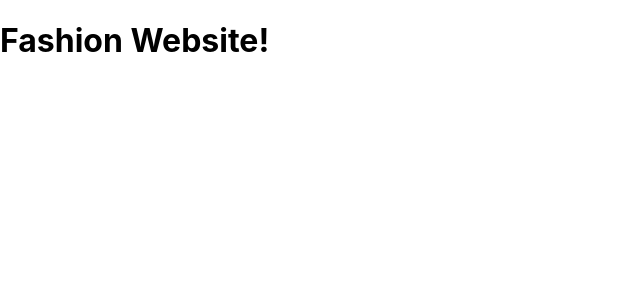
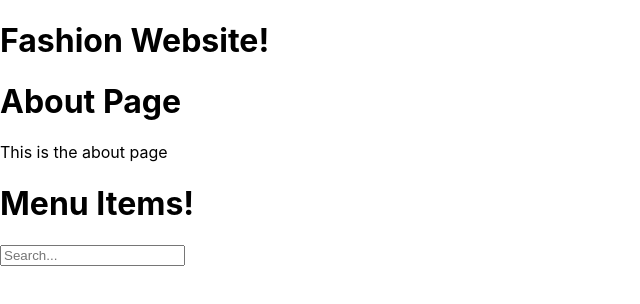
Before and after one commit to taisirhassan/ECOture, a React (Create React App) app in the folder my-app/: page / in a window 1280 px wide. Shown: the top 304 px of the page, without its empty margins (0-640 px from the left). Built offline with nearby package versions, Linux system fonts and the light colour scheme.

Commit message:
Initialized Skeleton of the Page

```diff
--- a/my-app/src/App.js
+++ b/my-app/src/App.js
@@ -1,10 +1,16 @@
 import "./App.css";
+import About from "./components/About /About";
 import Header from "./components/Header/Header";
+import Menu from "./components/Menu/Menu";
+import SearchBar from "./components/SearchBar/SearchBar";
 
 function App() {
   return (
     <div>
       <Header />
+      <About />
+      <Menu />
+      <SearchBar />
     </div>
   );
 }
--- /dev/null
+++ b/my-app/src/components/About /About.js
@@ -0,0 +1,9 @@
+function About() {
+  return (
+    <div>
+      <h1>About Page</h1>
+      <p>This is the about page</p>
+    </div>
+  );
+}
+export default About;
--- a/my-app/src/components/Menu/Menu.js
+++ b/my-app/src/components/Menu/Menu.js
@@ -0,0 +1,11 @@
+import React from "react";
+
+function Menu(props) {
+  return (
+    <div>
+      <h1>Menu Items! </h1>
+    </div>
+  );
+}
+
+export default Menu;
--- /dev/null
+++ b/my-app/src/components/SearchBar/SearchBar.js
@@ -0,0 +1,11 @@
+import React from "react";
+
+function SearchBar(props) {
+  return (
+    <div>
+      <input type="text" placeholder="Search..." onChange={props.onChange} />
+    </div>
+  );
+}
+
+export default SearchBar;
```
Also changed, not shown: my-app/src/components/About /About.css (added), my-app/src/components/SearchBar/SearchBar.css (added), 1 other file (tests, documents, lock files or other folders).
